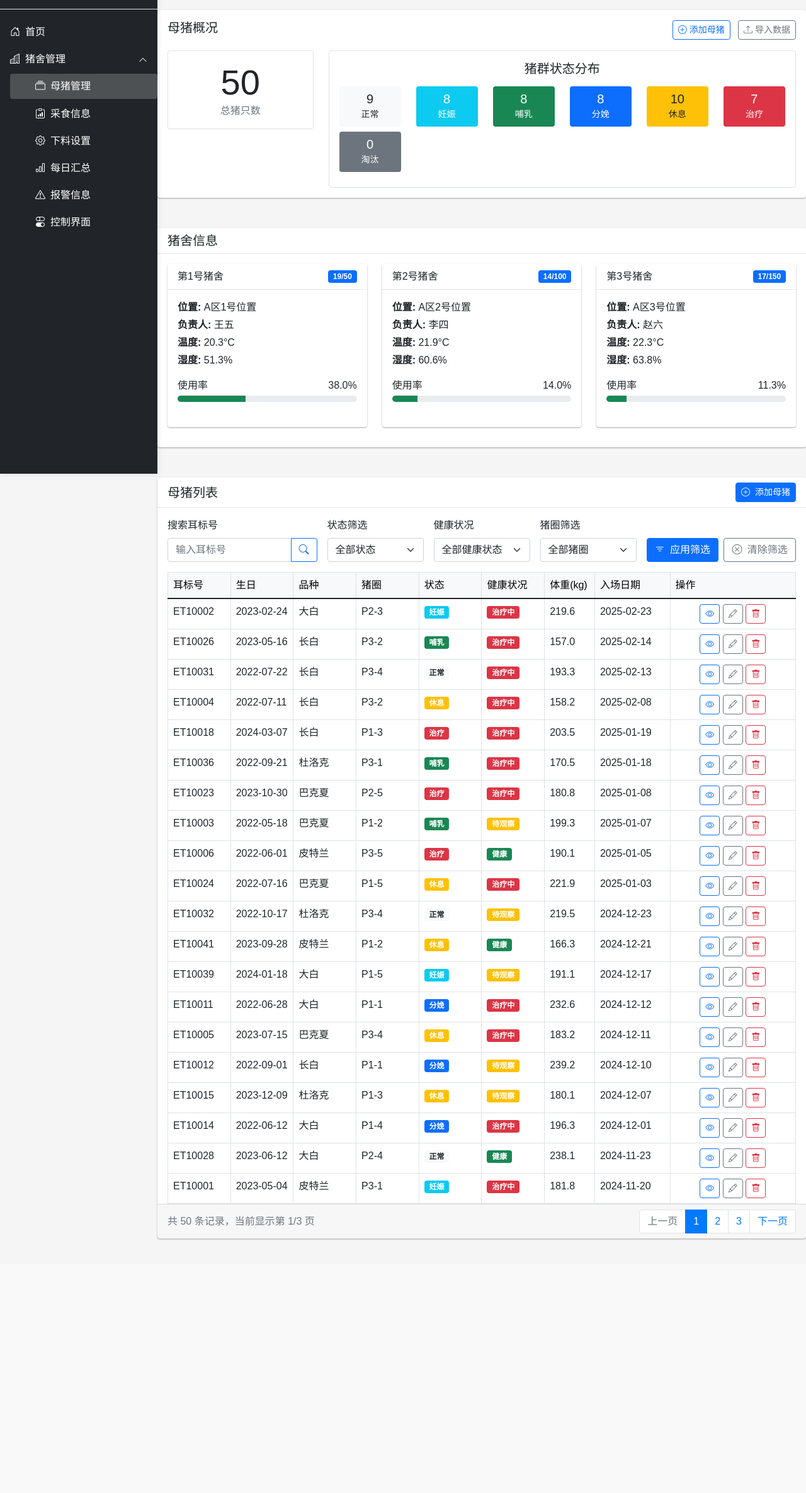
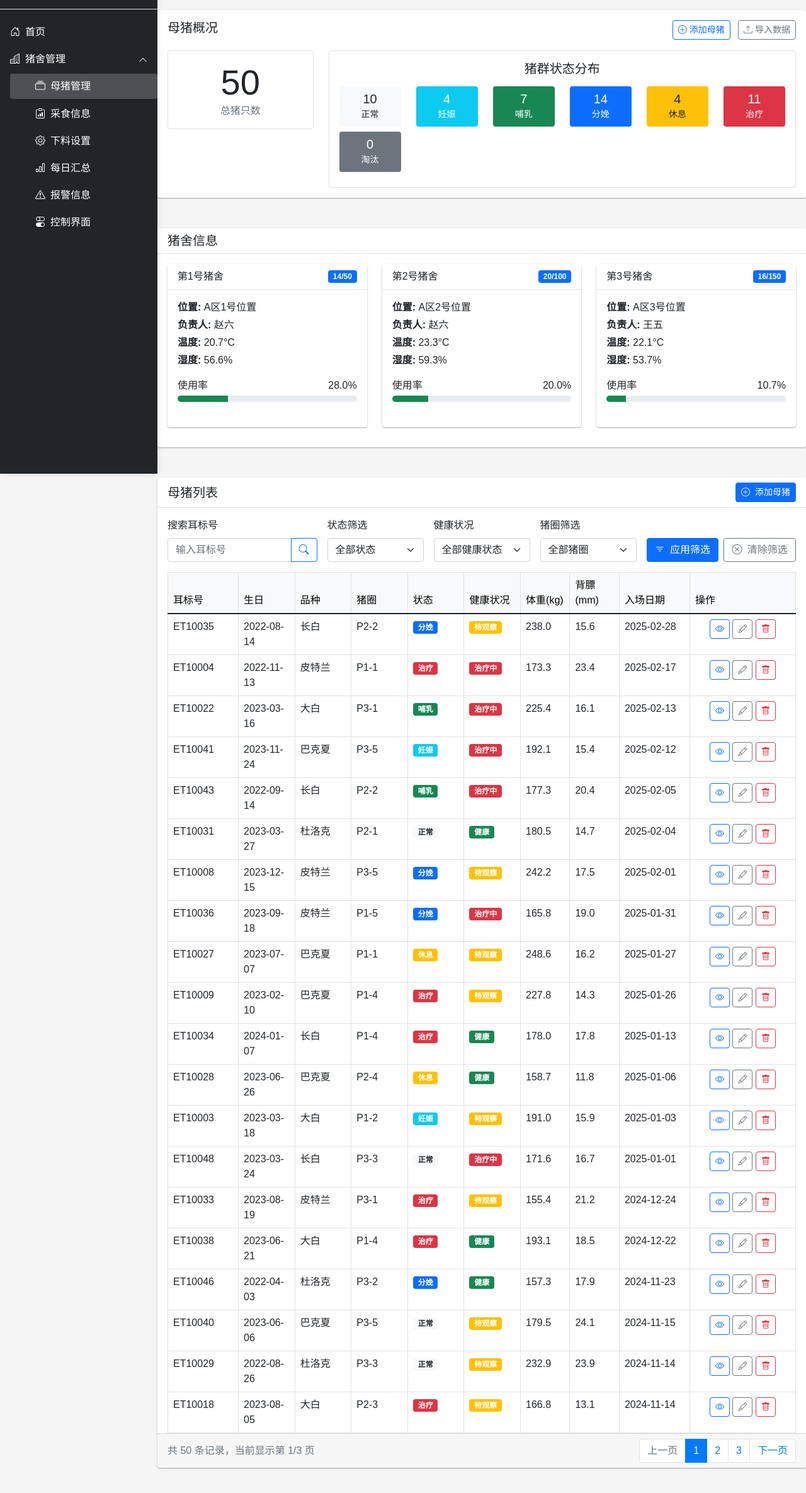
Before and after one commit to qixiaoyu0315/pig, a FastAPI app: page /pig/management in a window 1280 px wide. Shown: the part 48-2418 px from the top of the page at 63% size. Before the commit the page ends 2016 px from the top, so only its background shows below. Run offline with FastAPI, Linux system fonts and the light colour scheme; data comes from the database, SQL or seed files in the repository.

Commit message:
增加背膘厚度

```diff
--- a/app/main.py
+++ b/app/main.py
@@ -4,7 +4,8 @@ from fastapi.templating import Jinja2Templates
 import os
 
 from app.routes import home, auth, pig
-from app.db_init import initialize_database
+from app.db_init import initialize_database, update_pig_backfat
+from app.db_migrate import migrate_database
 
 app = FastAPI(
     title="母猪管理系统",
@@ -32,7 +33,11 @@ async def startup_event():
         # 初始化数据库并填充示例数据
         initialize_database()
     else:
-        print("数据库已存在，跳过初始化")
+        print("数据库已存在，执行迁移...")
+        # 迁移数据库结构
+        migrate_database()
+        # 确保所有猪只都有背膘厚度数据
+        update_pig_backfat()
 
 if __name__ == "__main__":
     import uvicorn
--- a/app/models/database.py
+++ b/app/models/database.py
@@ -87,6 +87,7 @@ class Pig(Base):
     breed = Column(String(50))  # 品种
     gender = Column(String(10))  # 性别
     weight = Column(Float)
+    backfat_thickness = Column(Float, nullable=True)  # 背膘厚度(mm)
     status = Column(String(20))
     pen_id = Column(Integer, ForeignKey("pig_pens.id"))
     health_status = Column(String(20), default="健康")
@@ -286,6 +287,7 @@ def seed_data():
                 breed=random.choice(breeds),
                 gender="母",  # 母猪
                 weight=random.uniform(150.0, 250.0),
+                backfat_thickness=random.uniform(10.0, 25.0),  # 随机背膘厚度(mm)
                 status=random.choice(statuses),
                 pen_id=pen.id,
                 health_status=random.choice(health_statuses),
--- a/app/routes/pig.py
+++ b/app/routes/pig.py
@@ -130,6 +130,7 @@ async def get_pig_detail(pig_id: int, db: Session = Depends(get_db), user = Depe
         "breed": pig.breed,
         "gender": pig.gender,
         "weight": pig.weight,
+        "backfat_thickness": pig.backfat_thickness,
         "status": pig.status,
         "health_status": pig.health_status,
         "entry_date": pig.entry_date.strftime("%Y-%m-%d") if pig.entry_date else None,
@@ -174,6 +175,7 @@ async def add_pig(
     breed: str = Form(...),
     gender: str = Form("母"),
     weight: float = Form(...),
+    backfat_thickness: Optional[float] = Form(None),
     status: str = Form(...),
     health_status: str = Form(...),
     pen_id: int = Form(...),
@@ -217,6 +219,7 @@ async def add_pig(
         breed=breed,
         gender=gender,
         weight=weight,
+        backfat_thickness=backfat_thickness,
         status=status,
         health_status=health_status,
         pen_id=pen_id,
@@ -246,6 +249,7 @@ async def update_pig(
     birth_date: str = Form(...),
     breed: str = Form(...),
     weight: float = Form(...),
+    backfat_thickness: Optional[float] = Form(None),
     status: str = Form(...),
     health_status: str = Form(...),
     pen_id: int = Form(...),
@@ -316,6 +320,7 @@ async def update_pig(
     pig.birth_date = birth_date_obj
     pig.breed = breed
     pig.weight = weight
+    pig.backfat_thickness = backfat_thickness
     pig.status = status
     pig.health_status = health_status
     pig.pen_id = pen_id
--- a/app/templates/pig/management.html
+++ b/app/templates/pig/management.html
@@ -192,14 +192,15 @@
                         <thead class="table-light">
                             <tr>
                                 <th width="10%">耳标号</th>
-                                <th width="10%">生日</th>
-                                <th width="10%">品种</th>
-                                <th width="10%">猪圈</th>
-                                <th width="10%">状态</th>
-                                <th width="10%">健康状况</th>
-                                <th width="8%">体重(kg)</th>
-                                <th width="12%">入场日期</th>
-                                <th width="20%">操作</th>
+                                <th width="8%">生日</th>
+                                <th width="8%">品种</th>
+                                <th width="8%">猪圈</th>
+                                <th width="8%">状态</th>
+                                <th width="8%">健康状况</th>
+                                <th width="7%">体重(kg)</th>
+                                <th width="7%">背膘(mm)</th>
+                                <th width="10%">入场日期</th>
+                                <th width="15%">操作</th>
                             </tr>
                         </thead>
                         <tbody>
@@ -241,6 +242,7 @@
                                         </span>
                                     </td>
                                     <td>{{ pig.weight|round(1) }}</td>
+                                    <td>{{ pig.backfat_thickness|round(1) }}</td>
                                     <td>{{ pig.entry_date.strftime('%Y-%m-%d') }}</td>
                                     <td class="text-center">
                                         <button class="btn btn-sm btn-outline-primary" title="查看详情" onclick="viewPigDetails('{{ pig.id }}')">
@@ -396,6 +398,12 @@
                             <input type="number" step="0.1" min="0" class="form-control" id="weight" name="weight" required>
                         </div>
                         <div class="col-md-6">
+                            <label for="backfat_thickness" class="form-label">背膘厚度(mm)</label>
+                            <input type="number" step="0.1" min="0" class="form-control" id="backfat_thickness" name="backfat_thickness">
+                        </div>
+                    </div>
+                    <div class="row mb-3">
+                        <div class="col-md-6">
                             <label for="entry_date" class="form-label">入场日期*</label>
                             <input type="date" class="form-control" id="entry_date" name="entry_date" required>
                         </div>
@@ -488,6 +496,12 @@
                             <input type="number" step="0.1" min="0" class="form-control" id="edit_weight" name="weight" required>
                         </div>
                         <div class="col-md-6">
+                            <label for="edit_backfat_thickness" class="form-label">背膘厚度(mm)</label>
+                            <input type="number" step="0.1" min="0" class="form-control" id="edit_backfat_thickness" name="backfat_thickness">
+                        </div>
+                    </div>
+                    <div class="row mb-3">
+                        <div class="col-md-6">
                             <label for="edit_entry_date" class="form-label">入场日期*</label>
                             <input type="date" class="form-control" id="edit_entry_date" name="entry_date" required>
                         </div>
@@ -536,6 +550,10 @@
                                     <tr>
                                         <th class="bg-light">体重(kg)</th>
                                         <td id="view_weight"></td>
+                                    </tr>
+                                    <tr>
+                                        <th class="bg-light">背膘厚度(mm)</th>
+                                        <td id="view_backfat_thickness"></td>
                                     </tr>
                                     <tr>
                                         <th class="bg-light">入场日期</th>
@@ -695,6 +713,7 @@
                 document.getElementById('view_birth_date').textContent = data.birth_date;
                 document.getElementById('view_breed').textContent = data.breed;
                 document.getElementById('view_weight').textContent = data.weight;
+                document.getElementById('view_backfat_thickness').textContent = data.backfat_thickness || '-';
                 document.getElementById('view_entry_date').textContent = data.entry_date;
                 document.getElementById('view_status').textContent = data.status;
                 document.getElementById('view_health_status').textContent = data.health_status;
@@ -798,6 +817,7 @@
                 document.getElementById('edit_birth_date').value = data.birth_date;
                 document.getElementById('edit_breed').value = data.breed;
                 document.getElementById('edit_weight').value = data.weight;
+                document.getElementById('edit_backfat_thickness').value = data.backfat_thickness || '';
                 document.getElementById('edit_status').value = data.status;
                 document.getElementById('edit_health_status').value = data.health_status;
                 document.getElementById('edit_pen_id').value = data.pen_id;
```
Also changed, not shown: app/db_init.py (+33 -1 lines), app/db_migrate.py (added, +64 -0 lines), app/pig_management.db, pig_management.db (deleted).
